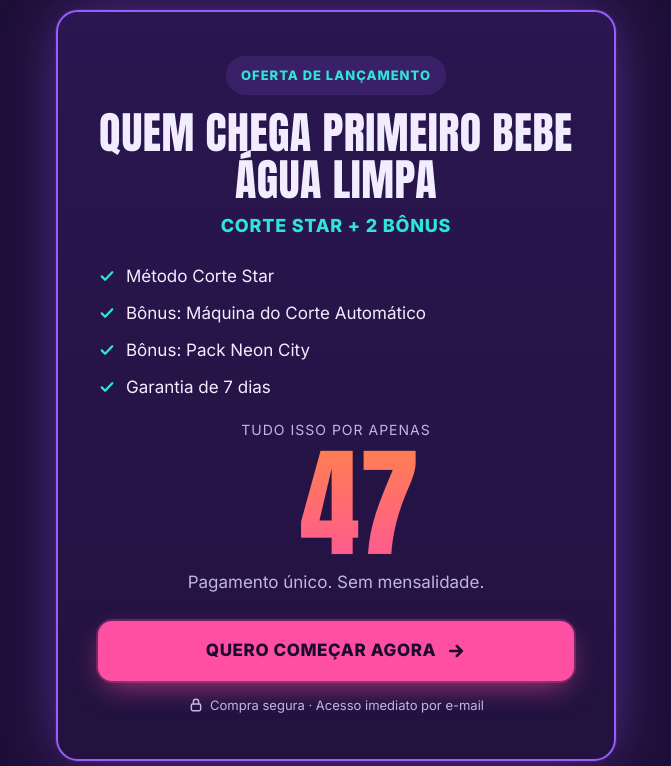
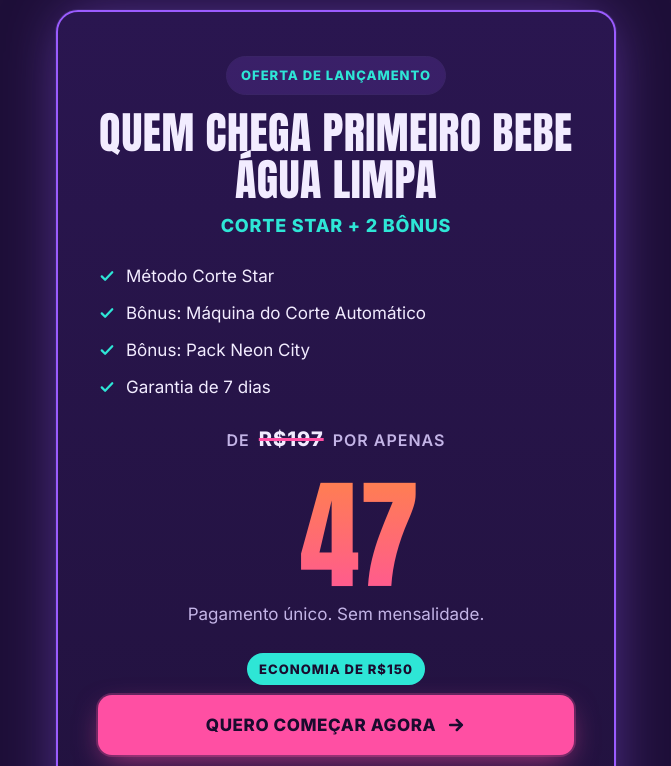
Before and after one commit to samuelcomercialgrupowill-ops/P-gina-de-vendas-GGG, a plain HTML site: page index.html in a window 1280 px wide. Shown: the part 2828-3594 px from the top of the page, without its empty margins (304-975 px from the left). Drawn offline with Linux system fonts and the light colour scheme.

Commit message:
Adiciona ancoragem de preço: de R$197 por R$47
Co-Authored-By: Claude Opus 5.5 <noreply@anthropic.com>
Claude-Session: https://claude.ai/code/session_01ApH58V6Mu5Y334mHzTZofn

```diff
--- a/index.html
+++ b/index.html
@@ -168,6 +168,9 @@
   .price .val{font-family:"Anton",sans-serif;font-size:clamp(84px,26vw,120px);background:linear-gradient(180deg,var(--orange),var(--pink));-webkit-background-clip:text;background-clip:text;color:transparent}
   .price .val span{font-size:.38em;vertical-align:top;margin-right:4px;position:relative;top:.45em}
   .once{color:var(--muted);margin-bottom:24px}
+  .from{margin-top:22px;font-size:16px;font-weight:600;color:var(--muted);text-transform:uppercase;letter-spacing:1px}
+  .from s{color:var(--text);text-decoration-color:var(--pink);text-decoration-thickness:3px;font-size:20px;font-weight:800;margin:0 4px}
+  .off{display:inline-block;margin-bottom:10px;background:var(--cyan);color:var(--ink);font-size:13px;font-weight:800;letter-spacing:1px;text-transform:uppercase;padding:6px 12px;border-radius:999px}
   .secure{display:flex;align-items:center;justify-content:center;gap:6px;font-size:13px;color:var(--muted);margin-top:14px}
 
   /* GARANTIA */
@@ -302,8 +305,8 @@
   <div class="ribbon" aria-hidden="true">
     <div class="ribbon-band">
       <div class="ribbon-track">
-        <span>Corte Star</span><span>✦</span><span>A IA corta por você</span><span>✦</span><span>TikTok · Reels · Shorts</span><span>✦</span><span>R$47 pagamento único</span><span>✦</span>
-        <span>Corte Star</span><span>✦</span><span>A IA corta por você</span><span>✦</span><span>TikTok · Reels · Shorts</span><span>✦</span><span>R$47 pagamento único</span><span>✦</span>
+        <span>Corte Star</span><span>✦</span><span>A IA corta por você</span><span>✦</span><span>TikTok · Reels · Shorts</span><span>✦</span><span>De R$197 por R$47</span><span>✦</span>
+        <span>Corte Star</span><span>✦</span><span>A IA corta por você</span><span>✦</span><span>TikTok · Reels · Shorts</span><span>✦</span><span>De R$197 por R$47</span><span>✦</span>
       </div>
     </div>
   </div>
@@ -392,8 +395,10 @@
           <li><svg width="18" height="18" aria-hidden="true"><use href="#i-check"/></svg>Bônus: Pack Neon City</li>
           <li><svg width="18" height="18" aria-hidden="true"><use href="#i-check"/></svg>Garantia de 7 dias</li>
         </ul>
-        <p class="price"><small>Tudo isso por apenas</small><span class="val" aria-label="47 reais"><span>R$</span>47</span></p>
+        <p class="from">De <s>R$197</s> por apenas</p>
+        <p class="price"><span class="val" aria-label="47 reais"><span>R$</span>47</span></p>
         <p class="once">Pagamento único. Sem mensalidade.</p>
+        <span class="off">Economia de R$150</span>
         <a class="btn js-checkout" href="LINK_DO_CHECKOUT" data-checkout>Quero começar agora <svg width="20" height="20" aria-hidden="true"><use href="#i-arrow"/></svg></a>
         <p class="secure"><svg width="16" height="16" aria-hidden="true"><use href="#i-lock"/></svg>Compra segura · Acesso imediato por e-mail</p>
       </div>
```
